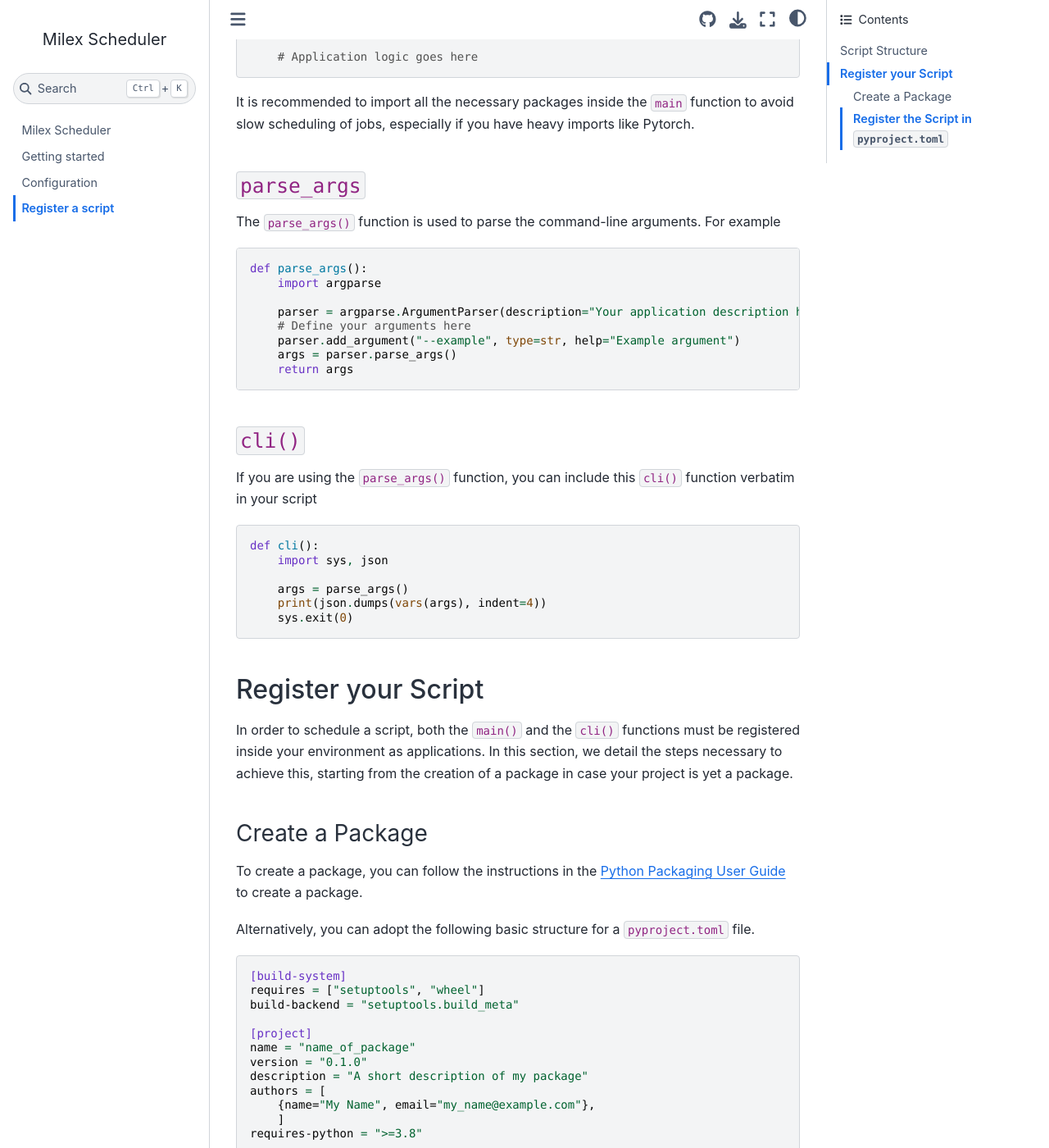
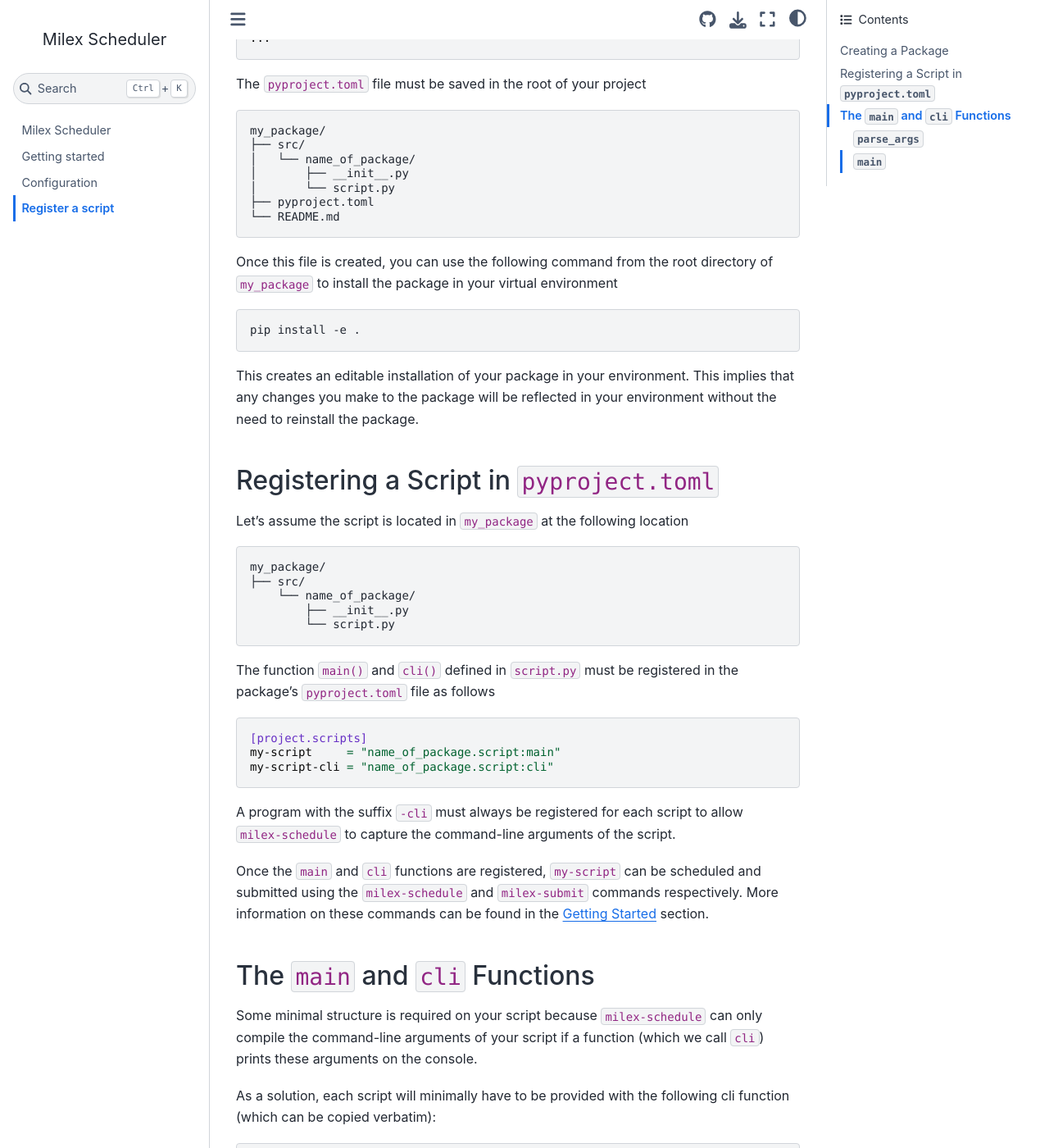
Before and after one commit to Ciela-Institute/milex_scheduler, a Jupyter Book: the page built from docs/register_an_application.md, in a window 1280 px wide and 1400 px high, scrolled down 696 px. Shown: the whole window at 82% size. Built offline with Jupyter Book 1.0.4 settings and Sphinx 7.4.7 and the Sphinx Book theme 1.1.4, drawn with Linux system fonts in a browser that asks for light colours; some of the changed text lies outside the part shown.

Commit message:
Refactored --bundle into --name, and updated docs

````diff
--- a/docs/configuration.md
+++ b/docs/configuration.md
@@ -1,29 +1,29 @@
 # Configuration
 
-This document provides detailed instructions for the `milex-configuration`
-command. This step abstracts away user specific information like
+This document provides detailed instructions for the `milex-configuration` command.
+The role of this command is to store user-specific details required to connect to
+remote SLURM machines and activate virtual environments.
+This document includes the steps to create an SSH key and securely access remote
+machines. See [Creating an SSH Key](ssh).
 
-- SLURM account information (e.g. `def-bengioy`)
+The configuration file `~/.milexconfig` stores the following information:
+
+- SLURM account (e.g. `def-bengioy`)
 - Virtual environment activation commands (e.g.
   `source /path/to/remote/venv/bin/activate`)
 - SSH credentials for remote machines
 
-This document includes steps for creating an SSH key to securely access remote
-machines in the section [Creating an SSH Key](ssh). To get started with the
-configuration, run this command in a command-line interface:
-
+To get started with the configuration, run this command in a command-line interface:
 ```bash
 milex-configuration
 ```
 
 ## `milex-configuration`
 
-'milex-configuration' is an app to configure machine settings and the directory
-structure where scripts, jobs, and various other things will be stored. When
-executed for the first time, it will create the configuration file
-'~/.milexconfig' if it does not exist, and you will be presented with the
-following file template
-
+When executed for the first time, `milex-configuration`
+will create the configuration file '~/.milexconfig' if it does not exist.
+The `~` is used as a shortcut for the home directory.
+You should also be presented with the following file template
 ```json
 {
   "local": {
@@ -42,8 +42,19 @@ following file template
   }
 }
 ```
-
-In what follows, we will explain the different fields in the configuration file.
+In the following sections, each field of this file is explained in
+case you need to modify it. If you only need a local machine and
+do not plan to use a remote machine, you will only need to configure
+entries under the `local` field or similar to it.
+```json
+{
+  "local": {
+    "path": "/path/to/local/milex",
+    "env_command": "source /path/to/local/venv/bin/activate",
+    "slurm_account": "def-bengioy"
+  }
+}
+```
 
 ### Local machine
 
@@ -58,31 +69,35 @@ various other things will be stored for reproducibility. Once the configuration
 is complete, the following directory structure will be created automatically
 
 ```
+$MILEX
 ├── jobs
-│   ├── *job_name*_*date*.json
+│   ├── *bundle_name*_*date*.json
 ├── slurm
 │   ├── *script_name*_*date*.sh
 ├── models
 ├── results
 └── data
 ```
+`$MILEX` is an environment variable automatically appended to your `.bashrc` file
+by `milex-configuration` using the path specified in the `path` field.
 
-Only the directories are created by `milex-configuration`. As you schedule jobs,
-the `jobs` directory will be populated with JSON files containing job
-information, and the `slurm` directory will be populated with SLURM shell
-scripts.
+As jobs are scheduled , the `jobs` directory will be populated with
+JSON files that store job configurations.
+The `slurm` directory is populated once jobs are submitted with the corresponding
+SLURM shell automatically generated by `milex` and output files created by SLURM.
 
 **Notes**:
 
-- The `*date*` is a timestamp automatically generated when a job is scheduled.
+- `*date*` is a timestamp automatically generated when a job is scheduled.
   The format is `YYYYmmDDHHMMSS`.
-- In case multiple unique jobs are created simultaneously, timestamps are set
-  one second in the future of each other to ensure uniqueness.
+- In case multiple jobs are created simultaneously with the same name,
+    `milex` will append a unique timestamp to each by adding seconds to the
+    timestamp.
 
 #### `env_command`
 
-This field is used to activate your Python virtual environment before running
-your jobs. If you are using `virtualenv`, the command will look like this:
+This field is used to activate a Python virtual environment before running jobs.
+If you are using `virtualenv`, the command will look like this:
 
 ```bash
 source /path/to/venv/bin/activate
@@ -94,9 +109,8 @@ If you use `conda`, the command will look like this:
 conda activate myenv
 ```
 
-When SLURM shell script are automatically generated, the virtual environment is
-activated before running the job. Here is an example of an generated SLURM shell
-script:
+The virtual environment is always activated before running the job.
+SLURM script generated by `milex` have this generic structure:
 
 ```bash
 #!/bin/bash
@@ -111,9 +125,11 @@ python my_script
 
 #### `slurm_account`
 
-This field specifies the SLURM account to use for job submission. Note that each
-machine receives a unique SLURM account. If you have multiple SLURM accounts on
-the same machine, you can create a new machine in the configuration file
+This field specifies the SLURM account for job submission.
+Each machine should have a unique SLURM account.
+If you have multiple SLURM accounts on the same machine,
+then you can create multiple configurations in the `~/.milexconfig` file
+to use the various accounts.
 
 ```json
 {
@@ -132,11 +148,11 @@ the same machine, you can create a new machine in the configuration file
 
 ### Remote machine
 
-The `remote_machine` field is optional and is used to specify the configuration
-details for a remote machine, which can be accessed via SSH protocols. If you
-don't need this, you can remove the `remote_machine` field from the
-configuration file. **Notes**:
+The `remote_machine` field is optional.
+It is used to specify the configuration details for a remote machine,
+i.e. a machine accessible via SSH protocols.
 
+**Notes**:
 - The `path` field must be an absolute path with respect to the remote machine.
 
 #### `hostname`
@@ -151,67 +167,57 @@ not required.
 
 #### `username`
 
-This field specifies your username on the remote machine. For example, `user1`.
+This field specifies a username to access an account on the remote machine.
 
 #### `hosturl`
 
 This field specifies the URL of the remote machine. For example,
-`machine.domain.com`.
+`beluga.computecanada.ca`.
 
 #### `key_path`
 
-This field specifies the path to your SSH private key. For example,
-`~/.ssh/id_rsa`. See the section [Creating an SSH Key](ssh) for instructions on
+This field specifies the path to the SSH private key used to connect to the machine.
+For example, `~/.ssh/id_rsa`. See the section [Creating an SSH Key](ssh) for instructions on
 how to create an SSH key.
 
 (ssh)=
-
 ## Create an SSH Key
-
-If you do not have an SSH key for accessing remote machines, you will need to
-create one. In what follows, we details some of the steps to do so.
 
 ### Generate an SSH Key
 
-You can typically generate an SSH key using the `ssh-keygen` command. For
-example
+An SSH key is generated using the `ssh-keygen` command. For example
 
 ```bash
-ssh-keygen -t rsa -b 4096 "your_email@example.com"
+ssh-keygen -t rsa -b 4096 "my_email@example.com"
 ```
 
 You can find more information about the `ssh-keygen` command by running
-`man ssh-keygen` or visiting
-[this GitHub instruction page](https://docs.github.com/en/authentication/connecting-to-github-with-ssh/generating-a-new-ssh-key-and-adding-it-to-the-ssh-agent)
+`man ssh-keygen` or visiting [this GitHub instruction page](https://docs.github.com/en/authentication/connecting-to-github-with-ssh/generating-a-new-ssh-key-and-adding-it-to-the-ssh-agent)
 for a walkthrough of the process.
-
-The key will be saved in the `~/.ssh` directory by default. If you chose the
-name `id_rsa` for the key, the private key will be saved in `~/.ssh/id_rsa` and
-the public key in `~/.ssh/id_rsa.pub`.
+The key will be saved in the `~/.ssh` directory by default.
+The public key can be distinguished by the `.pub` extension from
+the private key.
 
 ### Link an SSH Key to the remote machine
 
-Use the `ssh-copy-id` command to add your public key to the `authorized_keys`
-file on your remote machines.
+Use the `ssh-copy-id` command to register the public key in the `authorized_keys`
+file on the remote machines.
 
 ```bash
 ssh-copy-id -i ~/.ssh/id_rsa.pub username@hostname
 ```
-
-`username` is your username on the remote machine and `hostname` is the hostname
-or IP address of the remote machine. With this setup, you should be able to
-connect to the remote machine without being prompted for a password.
+With this setup, you will not be prompted for a password when connecting to the
+remote machine.
 
 ```bash
 ssh username@hostname
 ```
 
 (config)=
-
 ## Create an SSH config file (recommended)
 
-To simplify the SSH connection process even more, you can create an SSH config
-file at `~/.ssh/config` with the following content
+To simplify the SSH connection process even more, a config
+file can be created as follows `touch ~/.ssh/config`.
 
 ```bash
 Host remote_machine
@@ -220,21 +226,20 @@ Host remote_machine
     IdentityFile ~/.ssh/id_rsa
 ```
 
-With this, you can connect to the remote machine using the following command
+The name of the host `remote_machine`, is now associated with the full
+SSH configuration, such that you can connect to the remote machine by running
 
 ```bash
 ssh remote_machine
 ```
 
-Similarly, you will only need to specify the `hostname` in your
-`milex-configuration` to connect to the remote machine.
+You can use this name also in the `~/.milexconfig` file to specify the hostname
+field.
 
-### Dealing with 2FA authentication
+### 2FA authentication
 
-In case a 2FA protocol is enabled on the remote machine, you can add persistence
-to the ssh-agent to avoid prompting the 2FA authentication process every time
-you connect to the remote machine. Here is how you can modify the
-`~/.ssh/config` file
+In case a 2FA protocol is enabled on the remote machine, persistence can be added
+to the ssh-agent to avoid prompting the 2FA authentication process
 
 ```bash
 Host remote_machine
@@ -248,12 +253,11 @@ Host remote_machine
 ```
 
 `ServerAliveInterval 60` will send a keep-alive signal to the server every 60
-seconds to keep the connection alive, keeping the connection open for a longer
-period of time. The `ControlMaster` and `ControlPersist` options are used to
+seconds to keep the connection alive.
+The `ControlMaster` and `ControlPersist` options are used to
 multiplex SSH connections, meaning that you can open multiple SSH sessions to
 the same server without having to re-authenticate each time.
 
 This configuration is **highly recommended** for remote machines that require
-2FA authentication. Especially if you plan submitting large bundles of jobs on
-the remote machine and don't want to be bothered every time
-`milex-configuration` opens a new SSH connection to the remote machine.
+2FA authentication. It is especially useful when you have multiple jobs to run on
+a remote machine.
--- a/docs/getting_started.md
+++ b/docs/getting_started.md
@@ -117,3 +117,32 @@ milex-schedule job3 --append --bundle=my-bundle \
   topological order before submission.
   <!--- `--dependency_type` can be a list of same length as `--dependencies` or a-->
     <!--single value to be broadcasted.-->
+
+
+### Pre-commands
+
+Commands like copying files or creating directories can be
+executed before the python script by using the `--pre-command` argument when scheduling a job.
+
+```bash
+milex-schedule my-script \
+    --pre-command "mkdir -p /path/to/my/directory"
+    ...
+```
+Multiple pre-commands are provided by separating them with a semicolon
+
+```bash
+milex-schedule my-script \
+    --pre-command "mkdir -p /path/to/my/directory; cp /path/to/my/file /path/to/my/directory"
+    ...
+```
+
+Or separating them with a space
+
+```bash
+milex-schedule my-script \
+    --pre-command \
+    "mkdir -p /path/to/my/directory" \
+    "cp /path/to/my/file /path/to/my/directory"\
+    ...
+```
--- a/docs/register_an_application.md
+++ b/docs/register_an_application.md
@@ -1,83 +1,20 @@
 # Register a script
 
-In order to schedule and submit your scripts, you will have to construct your
-script with a specific structure. You will also need to register them in your
-package's `pyproject.toml` file in order for `milex-schedule` to be able to be
-able to run them.
+For `milex-schedule` to be able to schedule and run your scripts,
+some minimal structure is required.
+In short,
+a script must be installed in the virtual environment used to submit jobs.
+To accomplish this, the script must be registered in the `pyproject.toml` file of a python package
+installed in the virtual environment.
 
-## Script Structure
+Once registered, no further actions are required to run and schedule a script.
 
-A script must be populated with 3 functions, namely `main()`, `parse_args()` and
-`cli()`. The advantage of this structure is that `cli()`, a crucial function for
-scheduling and running your script, will always be identical. This allows you to
-copy paste `cli()` into all your scripts without modification.
-
-Below, we detail the design principles of `main()`, `parse_args()`. `cli()` can
-then be copied verbatim into your script.
-
-### `main`
-
-The `main()` function serves as the entry point of your application. Typically,
-it will start as follows:
-
-```python
-def main():
-    # Imports
-
-    args = parse_args()
-
-    # Application logic goes here
-```
-
-It is recommended to import all the necessary packages inside the `main`
-function to avoid slow scheduling of jobs, especially if you have heavy imports
-like Pytorch.
-
-### `parse_args`
-
-The `parse_args()` function is used to parse the command-line arguments. For
-example
-
-```python
-def parse_args():
-    import argparse
-
-    parser = argparse.ArgumentParser(description="Your application description here.")
-    # Define your arguments here
-    parser.add_argument("--example", type=str, help="Example argument")
-    args = parser.parse_args()
-    return args
-```
-
-### `cli()`
-
-If you are using the `parse_args()` function, you can include this `cli()`
-function verbatim in your script
-
-```python
-def cli():
-    import sys, json
-
-    args = parse_args()
-    print(json.dumps(vars(args), indent=4))
-    sys.exit(0)
-```
-
-## Register your Script
-
-In order to schedule a script, both the `main()` and the `cli()` functions must
-be registered inside your environment as applications. In this section, we
-detail the steps necessary to achieve this, starting from the creation of a
-package in case your project is yet a package.
-
-### Create a Package
+## Creating a Package
 
 To create a package, you can follow the instructions in the
-[Python Packaging User Guide](https://packaging.python.org/en/latest/tutorials/packaging-projects/)
-to create a package.
+[Python Packaging User Guide](https://packaging.python.org/en/latest/tutorials/packaging-projects/).
 
-Alternatively, you can adopt the following basic structure for a
-`pyproject.toml` file.
+Here is a suggested `pyproject.toml` template.
 
 ```toml
 [build-system]
@@ -91,37 +28,49 @@ description = "A short description of my package"
 authors = [
     {name="My Name", email="my_name@example.com"},
     ]
-requires-python = ">=3.8"
+requires-python = ">=3.9"
+
+[project.scripts]
+...
 ```
 
 The `pyproject.toml` file must be saved in the root of your project
 
 ```
 my_package/
-├── pyproject.toml
 ├── src/
 │   └── name_of_package/
 │       ├── __init__.py
 │       └── script.py
+├── pyproject.toml
 └── README.md
 ```
 
-Once this file is created, you can install your package in your environment
-using the following command (from the root of your project)
+Once this file is created, you can use the following command from
+the root directory of `my_package` to install the package in your virtual environment
 
 ```shell
 pip install -e .
 ```
 
-This creates an editable installation of your package in your environment, which
-means that any changes you make to the package will be reflected in your
-environment.
+This creates an editable installation of your package in your environment.
+This implies that any changes you make to the package will be reflected in your
+environment without the need to reinstall the package.
 
-### Register the Script in `pyproject.toml`
 
-Assuming that your script is in `my_package/src/name_of_package/script.py` and
-has the structure described above, you can register it in the `pyproject.toml`
-file by adding the following lines
+## Registering a Script in `pyproject.toml`
+
+Let's assume the script is located in `my_package` at the following location
+```
+my_package/
+├── src/
+    └── name_of_package/
+        ├── __init__.py
+        └── script.py
+```
+
+The function `main()` and `cli()` defined in `script.py` must be registered
+in the package's `pyproject.toml` file as follows
 
 ```toml
 [project.scripts]
@@ -129,9 +78,64 @@ my-script     = "name_of_package.script:main"
 my-script-cli = "name_of_package.script:cli"
 ```
 
-Both `my-script` and `my-script-cli` must be registered in the `pyproject.toml`
-file for `milex-schedule` to be able to run your script.
+A program with the suffix `-cli` must always be registered for each script
+to allow `milex-schedule` to capture the command-line arguments of the script.
 
-Once your script is registered, it can be scheduled and run using the
-`milex-schedule` and `milex-submit` commands. More information on these commands
-can be found in the [Getting Started](./getting_started.md) section.
+Once the `main` and `cli` functions are registered,
+`my-script` can be scheduled and submitted using the
+`milex-schedule` and `milex-submit` commands respectively.
+More information on these commands can be found in the [Getting Started](./getting_started.md) section.
+
+## The `main` and `cli` Functions
+
+Some minimal structure is required on your script because `milex-schedule` can only
+compile the command-line arguments of your script if a function (which we call `cli`)
+prints these arguments on the console.
+
+As a solution, each script will minimally have to be provided with the following cli function (which can be copied verbatim):
+
+```python
+def cli():
+    import sys, json
+
+    args = parse_args()
+
+    print(json.dumps(vars(args), indent=4))
+    sys.exit(0)
+```
+
+### `parse_args`
+
+The `parse_args()` function is used to parse the command-line arguments. It is
+an effective way to interact with a python script, and works well with
+the way we submit jobs. Here is a template to get you started:
+
+```python
+def parse_args():
+    import argparse
+
+    parser = argparse.ArgumentParser(description="Your application description here.")
+    parser.add_argument("--example", type=str, help="Example argument")
+
+    args = parser.parse_args()
+    return args
+```
+
+
+### `main`
+
+Finally, the `main()` function serves as the entry point of your application.
+We suggest the following structure
+
+```python
+def main():
+    import torch
+
+    args = parse_args()
+
+    # Application logic goes here
+```
+
+It is recommended to import all the necessary packages inside the `main`
+function to avoid slow scheduling of jobs, especially if you have heavy imports
+like Pytorch.
````
Also changed, not shown: README.md (+49 -36 lines), docs/front_page.md (+6 -7 lines), .pre-commit-config.yaml, 2 other files.
